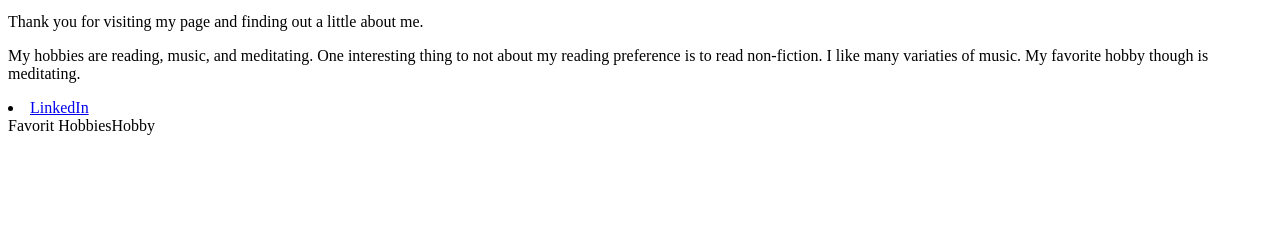
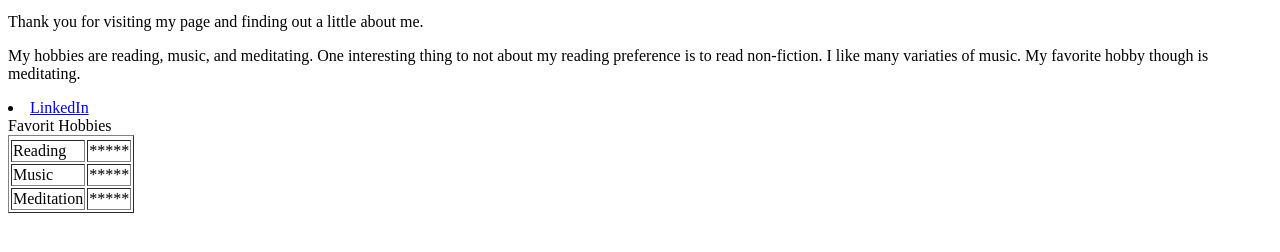
Before and after one commit to amishap79/amishap79.github.io, a plain HTML site: page index.html in a window 1280 px wide. Shown: the part 80-332 px from the top of the page. Drawn offline with Linux system fonts and the light colour scheme.

Commit message:
table update

```diff
--- a/index.html
+++ b/index.html
@@ -24,11 +24,24 @@
   </lu>
 
 
-  <table>
+  <table  border="1">
     <thead>
-      <tr>Favorit Hobbies</tr>
-      <tr>Hobby</tr>
+      <tr colspan="2">Favorit Hobbies</tr>
     </thead>
+    <tbody>
+      <tr>
+        <td>Reading</td>
+        <td>*****</td>
+      </tr>
+      <tr>
+        <td>Music</td>
+        <td>*****</td>
+      </tr>
+      <tr>
+        <td>Meditation</td>
+        <td>*****</td>
+      </tr>
+    </tbody>
   </table>
 
 </body>
```
